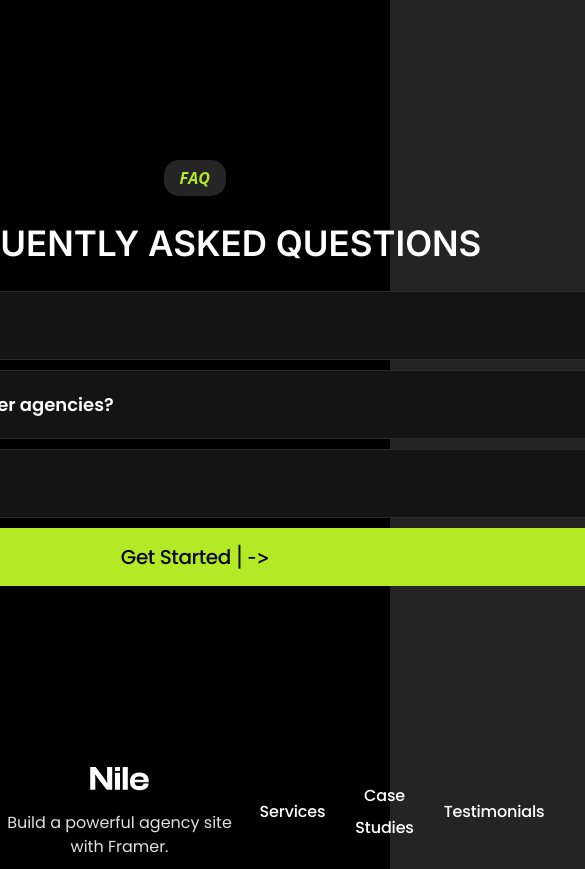
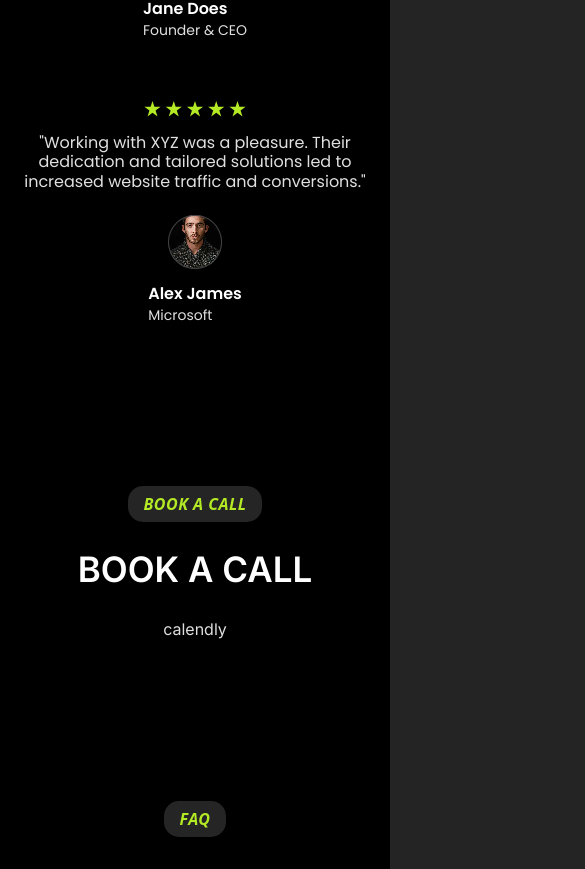
Before and after one commit to 025m/Digital-Marketing-Nile, a React (Vite) app: page / in a window 390 px wide. Shown: the part 8251-9120 px from the top of the page, 585 px wide, since content can reach past the window. Built offline with nearby package versions, Linux system fonts and the light colour scheme.

Commit message:
make testimonial, faq, and footer responsive

```diff
--- a/src/components/accordion/accordion.css
+++ b/src/components/accordion/accordion.css
@@ -112,7 +112,8 @@
 	gap: 10px;
 }
 .accordion {
-	width: 1000px;
+	/* width: 1000px; */
+	width: 100%;
 	display: flex;
 	flex-direction: column;
 	align-content: flex-start;
--- a/src/components/faq/faq.css
+++ b/src/components/faq/faq.css
@@ -17,18 +17,24 @@
 }
 
 .faq-wrapper {
+	min-width: 800px;
 	display: flex;
 	flex-direction: column;
 	justify-content: center;
 	align-items: center;
-	max-width: 800px;
 	gap: 10px;
 }
 
 .faq-wrapper a.button-primary {
-  width: 1000px;
+	width: 100%;
 }
 
 .faq .container h2 {
-  max-width: 700px;
+	max-width: 700px;
 }
+
+@media (max-width: 809px) {
+	.faq-wrapper {
+		min-width: 100%;
+	}
+}
--- a/src/components/faq/faq.tsx
+++ b/src/components/faq/faq.tsx
@@ -4,7 +4,7 @@ import "./faq.css";
 
 export default function Faq() {
 	return (
-		<div className="faq">
+		<div id="faq" className="faq">
 			<div className="container">
         <div className="pre-heading">
           <p>faq</p>
--- a/src/components/footer/footer.css
+++ b/src/components/footer/footer.css
@@ -111,3 +111,23 @@
 .main .links a:hover {
   color: #B4E925;
 }
+
+@media (max-width: 1199px) {
+	.footer .container {
+		width: 810px;
+	}
+
+	.footer .container .main {
+		flex-direction: column;
+		gap: 40px;
+	}
+
+	.footer .container .main .links {
+		flex-direction: column;
+		justify-content: center;
+	}
+
+	.footer .container .main .social-media{
+		order: 3;
+	}
+}
--- a/src/components/footer/footer.tsx
+++ b/src/components/footer/footer.tsx
@@ -43,9 +43,9 @@ export default function Footer() {
 						<p className="p2">Build a powerful agency site with Framer.</p>
 					</div>
 					<div className="links">
-						<a href="#">Services</a>
-						<a href="#">Case Studies</a>
-						<a href="#">Testimonials</a>
+						<a href="#services">Services</a>
+						<a href="#case-studies">Case Studies</a>
+						<a href="#testimonials">Testimonials</a>
 					</div>
 				</div>
 				<div className="copyright-wrapper">
--- a/src/components/testimonials/testimonials.css
+++ b/src/components/testimonials/testimonials.css
@@ -87,3 +87,18 @@
 	line-height: 1.5;
 	color: #e0e0e0;
 }
+
+@media (max-width: 1199px) {
+	.testimonials-blocks {
+		flex-direction: column;
+	}
+	.testimonials-blocks .block{
+		width: 100%;
+		align-items: center;
+	}
+
+	.testimonials-blocks .block .rows {
+		align-items: center;
+		text-align: center;
+	}
+}
--- a/src/components/testimonials/testimonials.tsx
+++ b/src/components/testimonials/testimonials.tsx
@@ -4,7 +4,7 @@ import stars from "../../assets/starts.svg";
 
 export default function Testimonials() {
 	return (
-		<div className="testimonials">
+		<div id="testimonials" className="testimonials">
 			<div className="testimonials-container">
 				<div className="pre-heading">
 					<p>testimonials</p>
```
